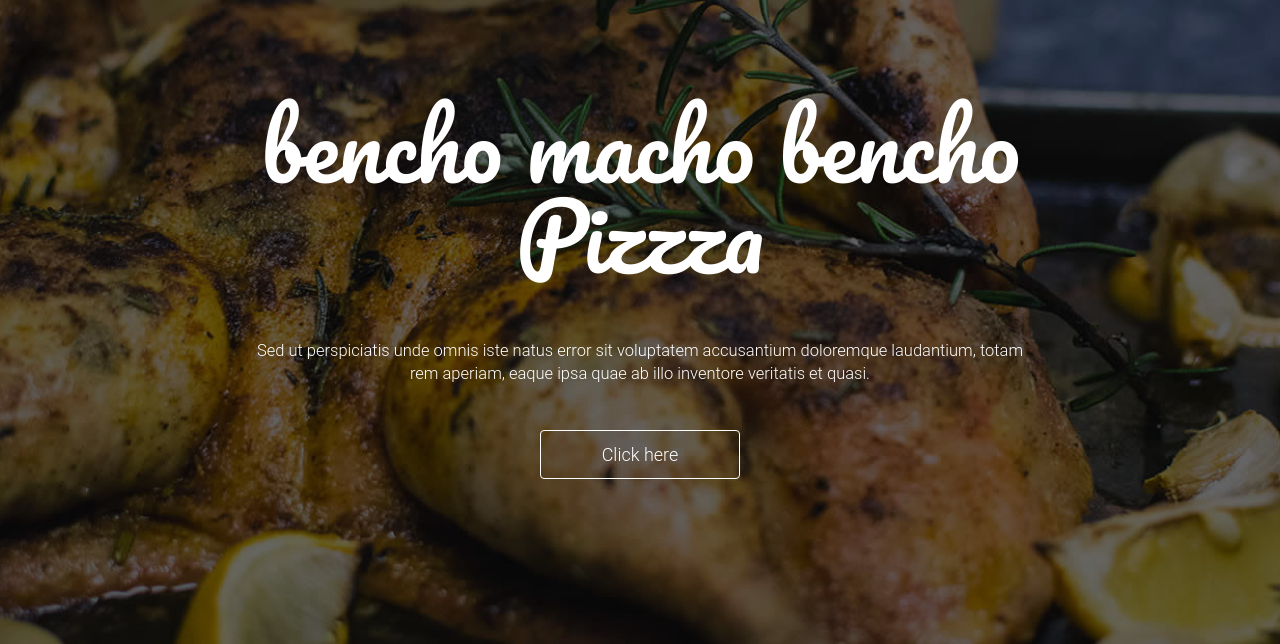
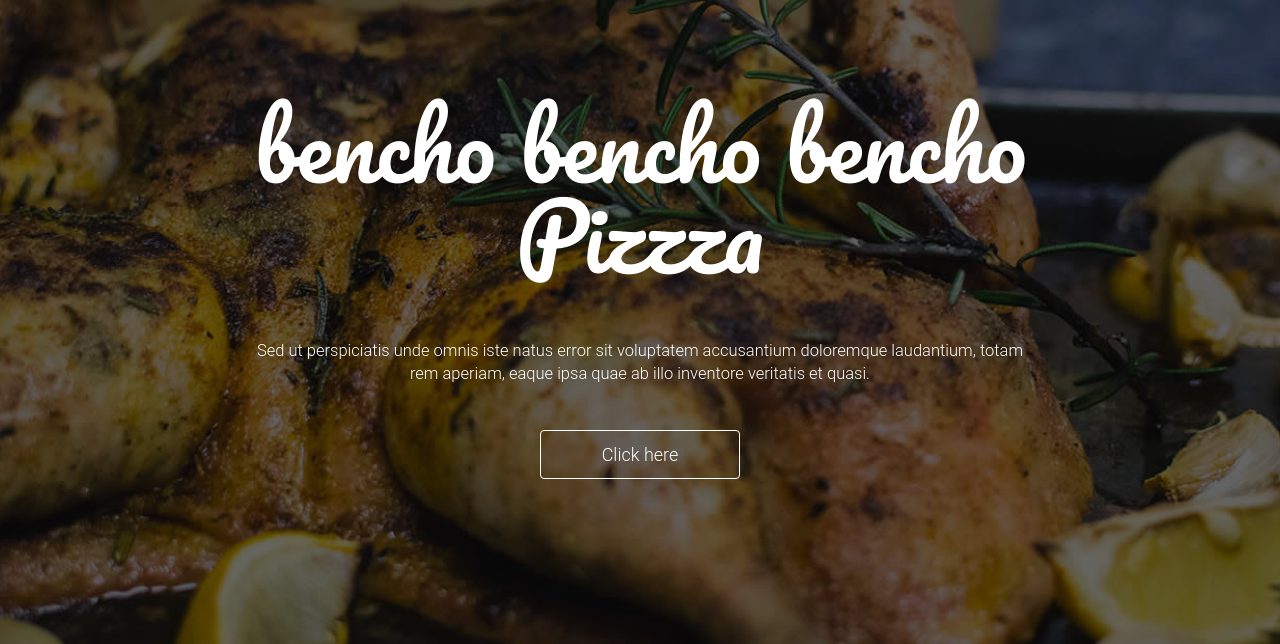
Before and after one commit to ashwin1-dev/1-july, a plain HTML site: page index.html in a window 1280 px wide. Shown: the part 150-794 px from the top of the page. Drawn offline with Linux system fonts and the light colour scheme.

Commit message:
Update index.html

```diff
--- a/index.html
+++ b/index.html
@@ -107,7 +107,7 @@
                         <div class="main_slider text-center">
                             <div class="col-md-12">
                                 <div class="main_slider_content wow zoomIn" data-wow-duration="1s">
-                                    <h1>bencho macho bencho Pizzza</h1>
+                                    <h1>bencho bencho bencho Pizzza</h1>
                                     <p>Sed ut perspiciatis unde omnis iste natus error sit voluptatem accusantium doloremque laudantium, totam rem aperiam, eaque ipsa quae ab illo inventore veritatis et quasi. </p>
                                     <button href="" class="btn-lg">Click here</button>
                                 </div>
```
